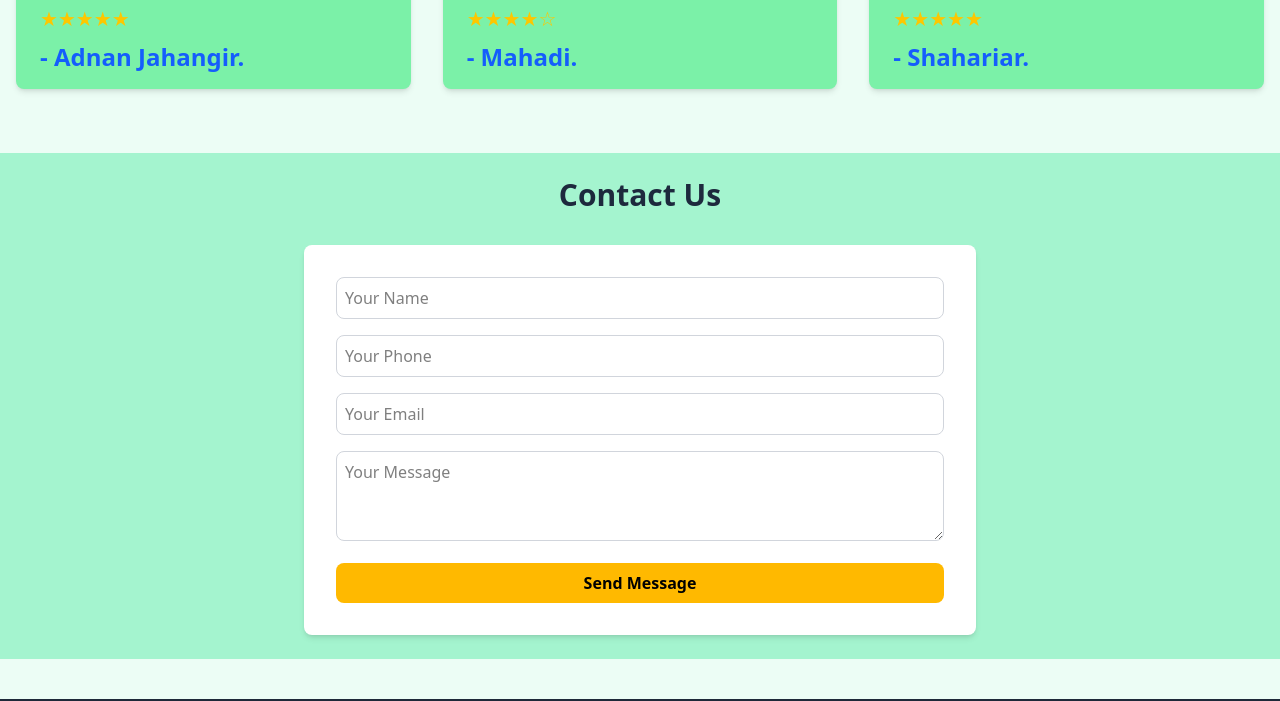
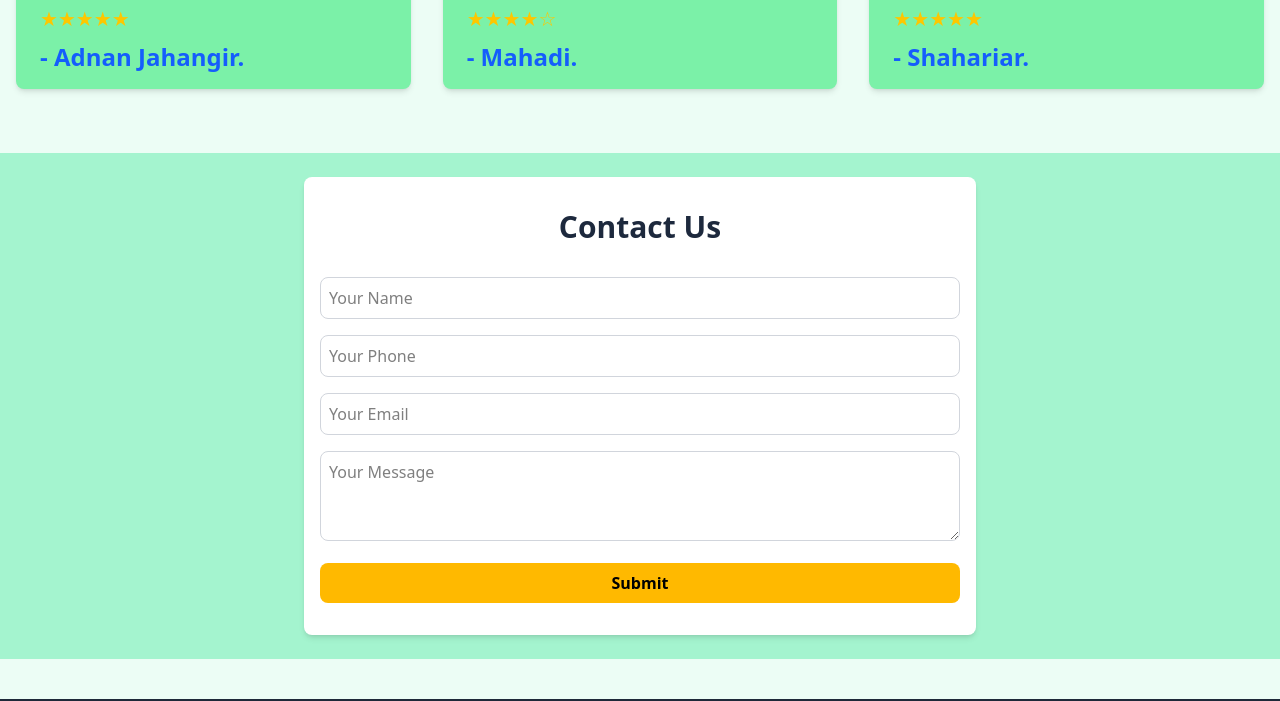
Before and after one commit to elfaradio/Nebula-Mart, a website: page index.html in a window 1280 px wide. Shown: the part 847-1548 px from the top of the page. Drawn offline with nearby package versions, Linux system fonts and the light colour scheme; no server answers.

Commit message:
third time chaged

```diff
--- a/index.html
+++ b/index.html
@@ -258,20 +258,17 @@
         </div>
       </div>
     </section>
-    <!-- Contact Section -->
+     <!-- Contact Section -->
     <section id="contact" class="bg-emerald-200 py-6">
-      <div class="container mx-auto px-4">
+      <div class="container mx-auto px-4 max-w-2xl mx-auto bg-white shadow-md p-8 rounded-lg space-y-4">
         <h3 class="text-3xl font-bold text-center mb-8 text-slate-800">
           Contact Us
         </h3>
 
-        <form
-          action="https://sheetdb.io/api/v1/g2wcpmkbl4tfq"
-          method="POST"
-          class="max-w-2xl mx-auto bg-white shadow-md p-8 rounded-lg space-y-4"
-        >
+          <!-- class="max-w-2xl mx-auto bg-white shadow-md p-8 rounded-lg space-y-4" -->
           <input
             type="text"
+            id="nam"
             name="name"
             placeholder="Your Name"
             class="w-full border border-gray-300 p-2 rounded-lg"
@@ -280,6 +277,7 @@
 
           <input
             type="tel"
+            id="phon"
             name="phone"
             placeholder="Your Phone"
             class="w-full border border-gray-300 p-2 rounded-lg"
@@ -288,6 +286,7 @@
 
           <input
             type="email"
+            id="emai"
             name="email"
             placeholder="Your Email"
             class="w-full border border-gray-300 p-2 rounded-lg"
@@ -296,21 +295,20 @@
 
           <textarea
             name="message"
+            id="messag"
             placeholder="Your Message"
             rows="3"
             class="w-full border border-gray-300 p-2 rounded-lg"
             required
           ></textarea>
 
-          <button
-            type="submit"
+          <input
+            type="submit" onclick="test()"
             class="bg-amber-400 text-black px-4 py-2 rounded-lg hover:bg-amber-500 w-full font-bold"
           >
-            Send Message
-          </button>
-        </form>
       </div>
     </section>
+
 
     <!-- Footer -->
     <footer class="bg-gray-800 text-white py-6 mt-10">
--- a/script.js
+++ b/script.js
@@ -202,3 +202,30 @@ cartBtn.addEventListener("click", () => (cartToggle.style.display = "block"));
 closeCart.addEventListener("click", () => (cartToggle.style.display = "none"));
 
 fetching();
+
+//contact section-------->
+function test() {
+  var name = document.getElementById("nam").value;
+  var phone = document.getElementById("phon").value;
+  var email = document.getElementById("emai").value;
+  var message = document.getElementById("messag").value;
+
+  alert(`${name}, your message is submitted successfully.`);
+
+  // Create a new entry object
+  var newEntry = {
+    name: name,
+    phone: phone,
+    email: email,
+    message: message
+  };
+
+  // Get existing data from localStorage (if any)
+  var storedData = JSON.parse(localStorage.getItem("formData")) || [];
+
+  // Add new entry
+  storedData.push(newEntry);
+
+  // Save back to localStorage
+  localStorage.setItem("formData", JSON.stringify(storedData));
+}
```
